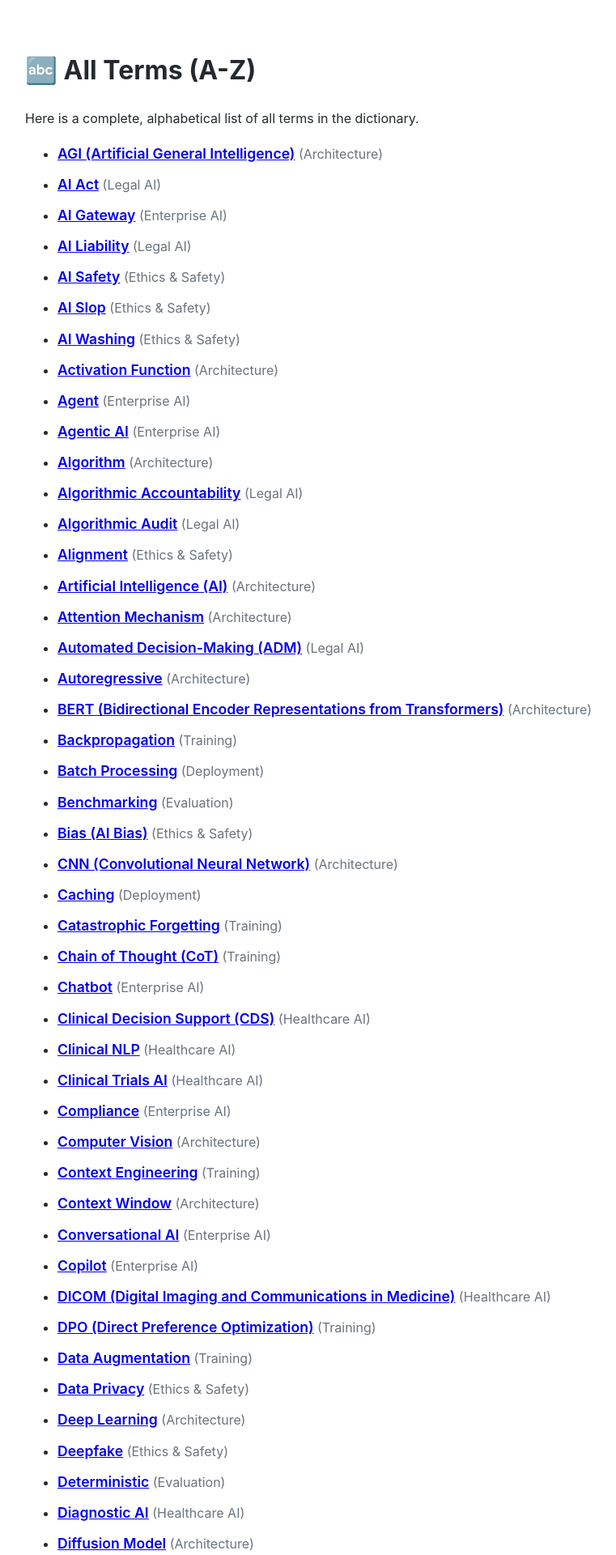
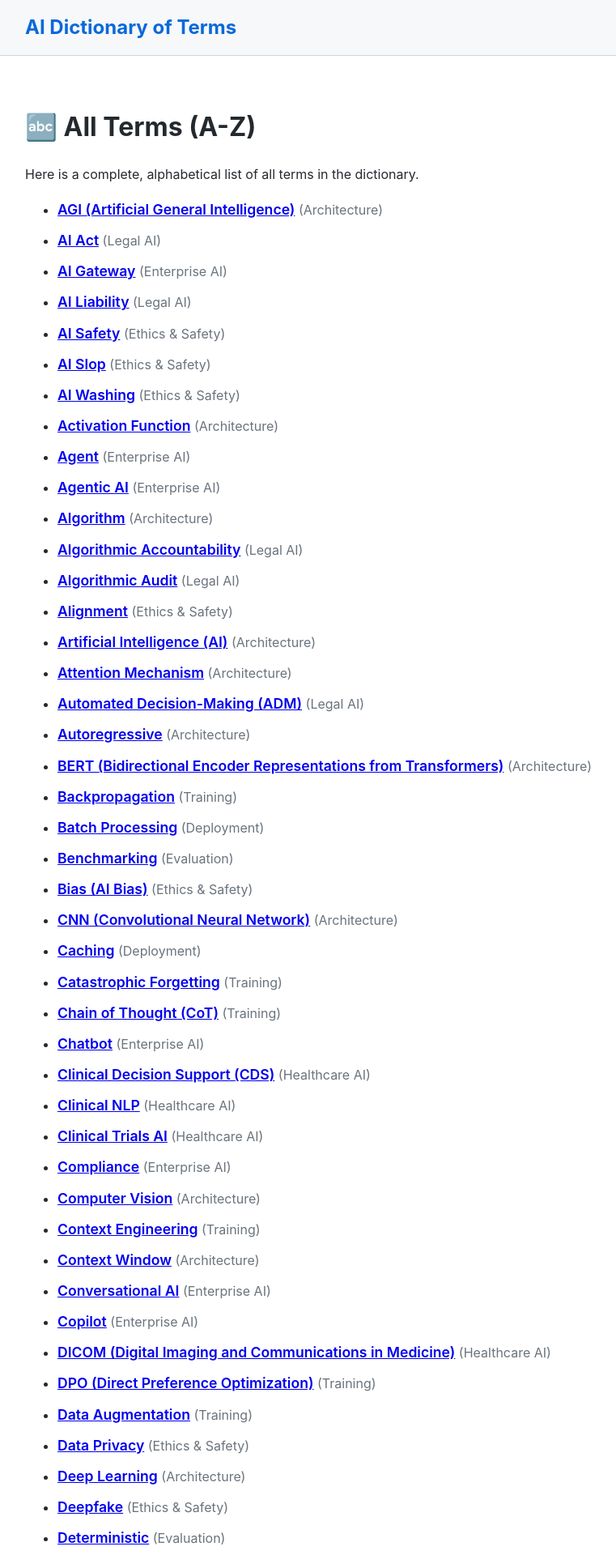
Before and after one commit to alexnubla/ai-dictionary, a Jekyll site: the page built from terms/index.md, in a window 1280 px wide. Shown: the top 1920 px of the page at 81% size, without its empty margins (159-920 px from the left). Built offline with Jekyll 4.4.1, drawn with Linux system fonts in a browser that asks for light colours.

Commit message:
Update default.html - bring the Header back

```diff
--- a/_layouts/default.html
+++ b/_layouts/default.html
@@ -8,62 +8,78 @@
     <meta name="google-site-verification" content="AwSx8fOEbPm6Tlvarv8CFakRWVvQPGpzBleUiKPCrkQ" />
 
     <!-- CRITICAL SEO TAGS -->
-    <title>{{ page.title | default: site.title }}</title>
+    <title>{{ page.title | default: site.title }} | {{ site.description }}</title>
     <meta name="description" content="{{ page.description | default: site.description }}">
 
     <!-- Canonical URL -->
-    <link rel="canonical" href="{{ site.url }}{{ page.url | remove: 'index.html' }}">
+    <link rel="canonical" href="{{ site.url }}{{ site.baseurl }}{{ page.url | remove: 'index.html' }}">
 
     <!-- Open Graph for Social Sharing -->
     <meta property="og:title" content="{{ page.title | default: site.title }}">
     <meta property="og:description" content="{{ page.description | default: site.description }}">
-    <meta property="og:url" content="{{ site.url }}{{ page.url | remove: 'index.html' }}">
+    <meta property="og:url" content="{{ site.url }}{{ site.baseurl }}{{ page.url | remove: 'index.html' }}">
     <meta property="og:type" content="website">
-    <meta property="og:image" content="{{ site.url }}/banner-ai-dictionary-1.png">
+    <meta property="og:image" content="{{ site.url }}{{ site.baseurl }}/banner-ai-dictionary-1.png">
 
     <!-- Twitter Card -->
     <meta name="twitter:card" content="summary_large_image">
     <meta name="twitter:title" content="{{ page.title | default: site.title }}">
     <meta name="twitter:description" content="{{ page.description | default: site.description }}">
-    <meta name="twitter:image" content="{{ site.url }}/banner-ai-dictionary-1.png">
+    <meta name="twitter:image" content="{{ site.url }}{{ site.baseurl }}/banner-ai-dictionary-1.png">
 
-    <!-- Structured Data: DefinedTermSet -->
+    <!-- Structured Data: DefinedTermSet (Homepage Only) -->
+    {% if page.url == '/' or page.url == '/index.html' or page.url == site.baseurl '/' %}
     <script type="application/ld+json">
     {
       "@context": "https://schema.org",
       "@type": "DefinedTermSet",
       "name": "AI Dictionary of Terms",
-      "description": "A curated dictionary of artificial intelligence and machine learning terminology with 160+ definitions",
-      "url": "{{ site.url }}/",
+      "description": "A curated dictionary of artificial intelligence and machine learning terminology.",
+      "url": "{{ site.url }}{{ site.baseurl }}/",
       "hasDefinedTerm": [
-        { "@type": "DefinedTerm", "name": "Artificial Intelligence", "description": "The simulation of human intelligence processes by machines" },
-        { "@type": "DefinedTerm", "name": "Machine Learning", "description": "A subset of AI that enables systems to learn from data" },
-        { "@type": "DefinedTerm", "name": "Large Language Model", "description": "A type of AI model trained on vast text data to understand and generate human language" }
+        { "@type": "DefinedTerm", "name": "Artificial Intelligence", "description": "The simulation of human intelligence processes by machines." },
+        { "@type": "DefinedTerm", "name": "Machine Learning", "description": "A subset of AI that enables systems to learn from data." },
+        { "@type": "DefinedTerm", "name": "Large Language Model", "description": "A type of AI model trained on vast text data to understand and generate human language." }
       ]
     }
     </script>
 
-    <!-- Structured Data: FAQPage -->
+    <!-- Structured Data: FAQPage (Homepage Only) -->
     <script type="application/ld+json">
     {
       "@context": "https://schema.org",
       "@type": "FAQPage",
       "mainEntity": [
-        { "@type": "Question", "name": "What is an AI dictionary?", "acceptedAnswer": { "@type": "Answer", "text": "An AI dictionary is a curated reference resource that defines artificial intelligence and machine learning terminology in plain language, making complex concepts accessible to everyone." } },
+        { "@type": "Question", "name": "What is an AI dictionary?", "acceptedAnswer": { "@type": "Answer", "text": "An AI dictionary is a reference resource that defines artificial intelligence and machine learning terms in plain language, making complex concepts accessible to everyone." } },
         { "@type": "Question", "name": "How many terms are in this AI terminology glossary?", "acceptedAnswer": { "@type": "Answer", "text": "This living dictionary contains 160+ AI and machine learning terms across 8 specialized categories, ranging from foundational Architecture to Legal AI and Healthcare AI." } },
-        { "@type": "Question", "name": "Who is this AI dictionary for?", "acceptedAnswer": { "@type": "Answer", "text": "It is built for everyone. Every term includes a Simple Version written in plain English for beginners, alongside detailed technical definitions and code examples for developers and practitioners." } },
+        { "@type": "Question", "name": "Who is this AI dictionary for?", "acceptedAnswer": { "@type": "Answer", "text": "It is built for everyone. Every term includes a Simple Version written in plain English for beginners, alongside detailed technical definitions and code examples." } },
         { "@type": "Question", "name": "Is this AI dictionary free to use?", "acceptedAnswer": { "@type": "Answer", "text": "Yes! This is an open-source project licensed under the MIT License. You are free to use, share, and contribute to this machine learning glossary." } }
       ]
     }
     </script>
+    {% endif %}
 
     <style>
-        body { font-family: -apple-system, BlinkMacSystemFont, 'Segoe UI', Roboto, Helvetica, Arial, sans-serif; margin: 0; padding: 40px 20px; line-height: 1.6; color: #24292f; background-color: #ffffff; }
-        .container { max-width: 900px; margin: 0 auto; }
+        body { font-family: -apple-system, BlinkMacSystemFont, 'Segoe UI', Roboto, Helvetica, Arial, sans-serif; margin: 0; padding: 0; line-height: 1.6; color: #24292f; background-color: #ffffff; }
+        .container { max-width: 900px; margin: 0 auto; padding: 40px 20px; }
         img { max-width: 100%; height: auto; border-radius: 12px; }
+
+        /* Header Styles */
+        header { background-color: #f6f8fa; border-bottom: 1px solid #d0d7de; padding: 15px 0; }
+        .header-content { max-width: 900px; margin: 0 auto; padding: 0 20px; }
+        .site-title { font-size: 1.5rem; font-weight: 700; color: #0969da; text-decoration: none; }
+        .site-title:hover { text-decoration: underline; }
     </style>
 </head>
 <body>
+    <!-- Site Header -->
+    <header>
+        <div class="header-content">
+            <a href="{{ site.baseurl }}/" class="site-title">{{ site.title }}</a>
+        </div>
+    </header>
+
+    <!-- Main Content -->
     <div class="container">
         {{ content }}
     </div>
```
